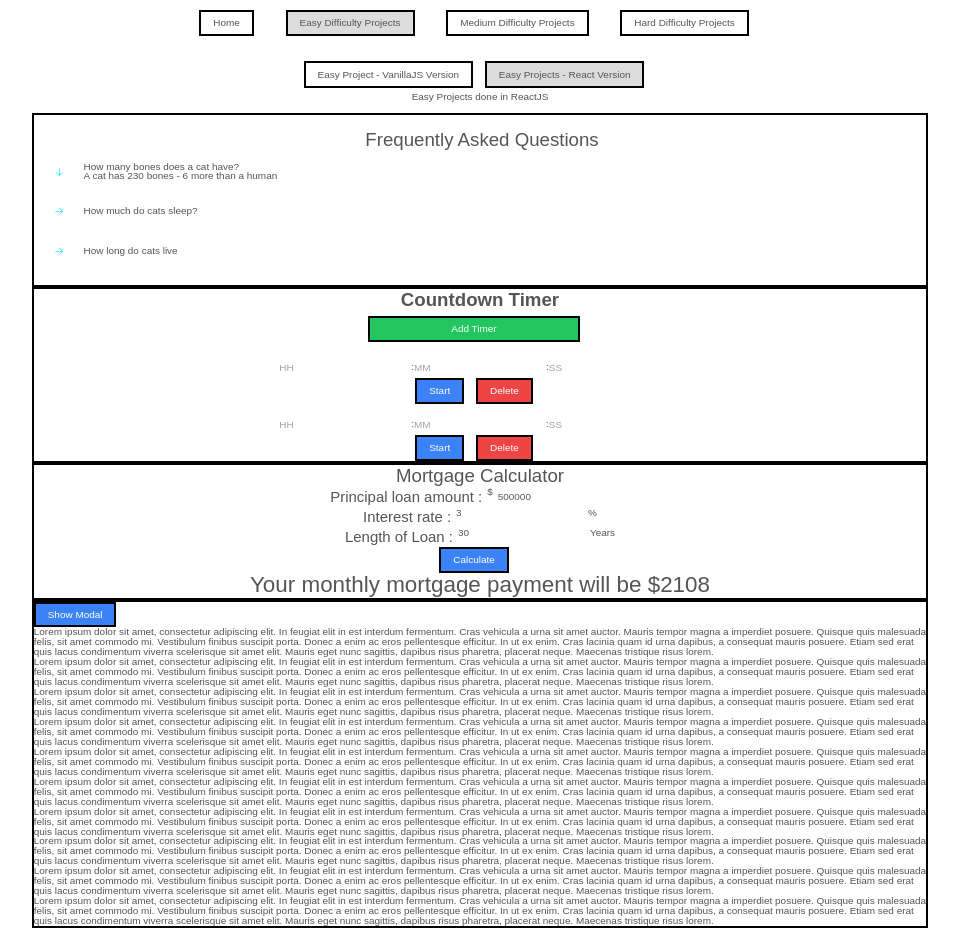
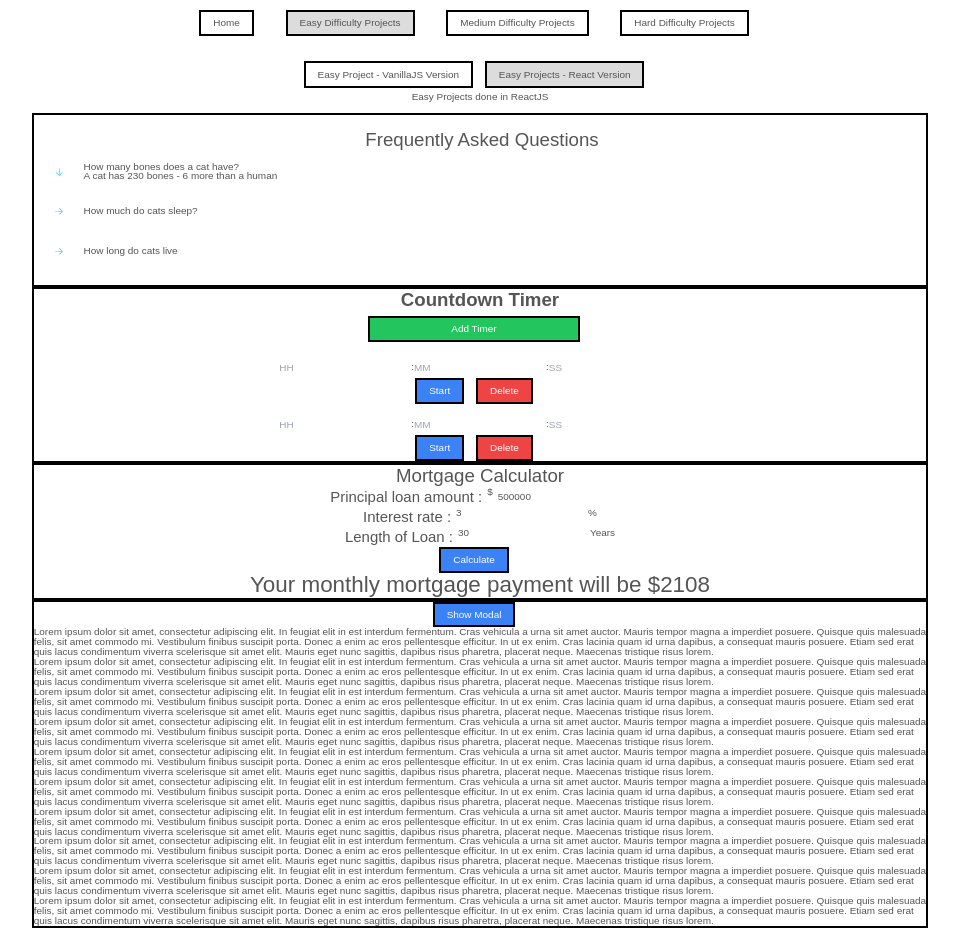
Before and after one commit to deltam3/frontendeval, a React (Vite) app in the folder consolidated/: page /Easy/React in a window 1280 px wide. Shown: the whole page, without its empty margins (160-1119 px from the left). Built offline with nearby package versions, Linux system fonts and the light colour scheme.

Commit message:
applied flex and justify-center to center the show modal button

```diff
--- a/consolidated/src/pages/Easy/projects/Modal/ModalPage.tsx
+++ b/consolidated/src/pages/Easy/projects/Modal/ModalPage.tsx
@@ -52,7 +52,7 @@ const ModalPage = () => {
 
   return (
     <div>
-      <div className="width-10 margin-auto">
+      <div className="flex justify-center width-10 margin-auto">
         <Button onClick={handleClick} primary>
           Show Modal
         </Button>
```
